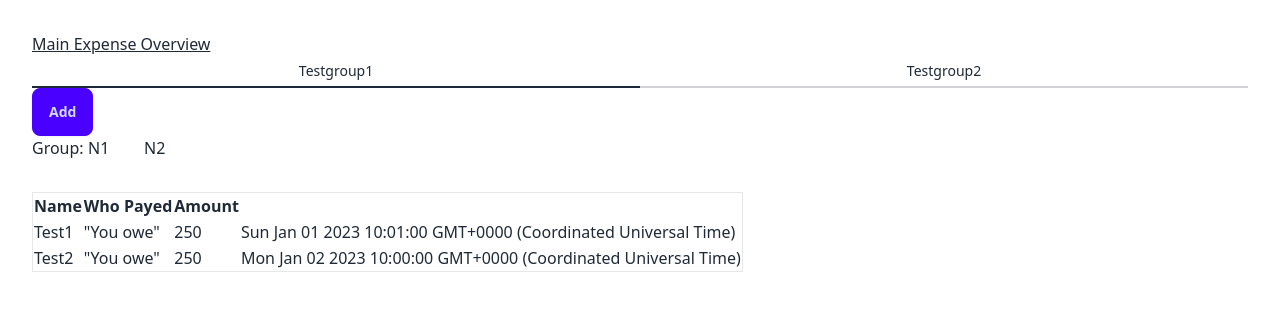
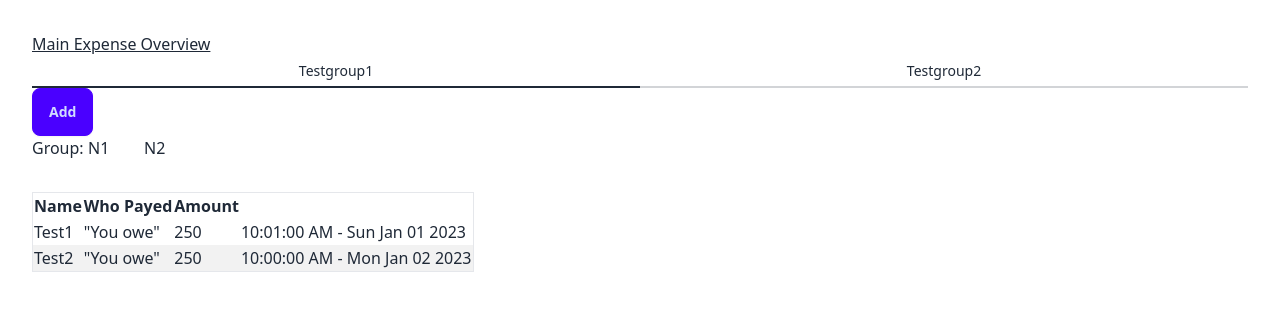
Before and after one commit to Narfinger/toukakoukan, a Svelte app in the folder front_end/: page / in a window 1280 px wide. Shown: the top 310 px of the page. Built offline with nearby package versions, Linux system fonts and the light colour scheme.

Commit message:
fix time

```diff
--- a/front_end/src/pages/Expenses.svelte
+++ b/front_end/src/pages/Expenses.svelte
@@ -47,7 +47,7 @@
             });
         }
         let response = await fetch("/api/group/" + group_id + "/");
-        let group = await response.json();
+        let group: GroupResponse = await response.json();
         return group;
     }
 
@@ -73,7 +73,7 @@
             ]);
         }
         let response = await fetch("/api/expense/" + group_id + "/");
-        let expenses = await response.json();
+        let expenses: Array<Expense> = await response.json();
 
         console.log("change time towards objects here");
         return expenses;
@@ -125,7 +125,7 @@
         {#await expense}
             <p>Loading expenses</p>
         {:then expenses}
-            <table class="table-fixed border">
+            <table class="table-fixed border table-zebra">
                 <thead>
                     <th>Name</th>
                     <th>Who Payed</th>
@@ -143,7 +143,11 @@
                                 {/if}
                             </td>
                             <td>{exp["amount"]}</td>
-                            <td>{exp["time"]}</td>
+                            <td
+                                >{new Date(exp["time"]).toLocaleTimeString()} - {new Date(
+                                    exp["time"],
+                                ).toDateString()}</td
+                            >
                         </tr>
                     {/each}
                 </tbody>
```
